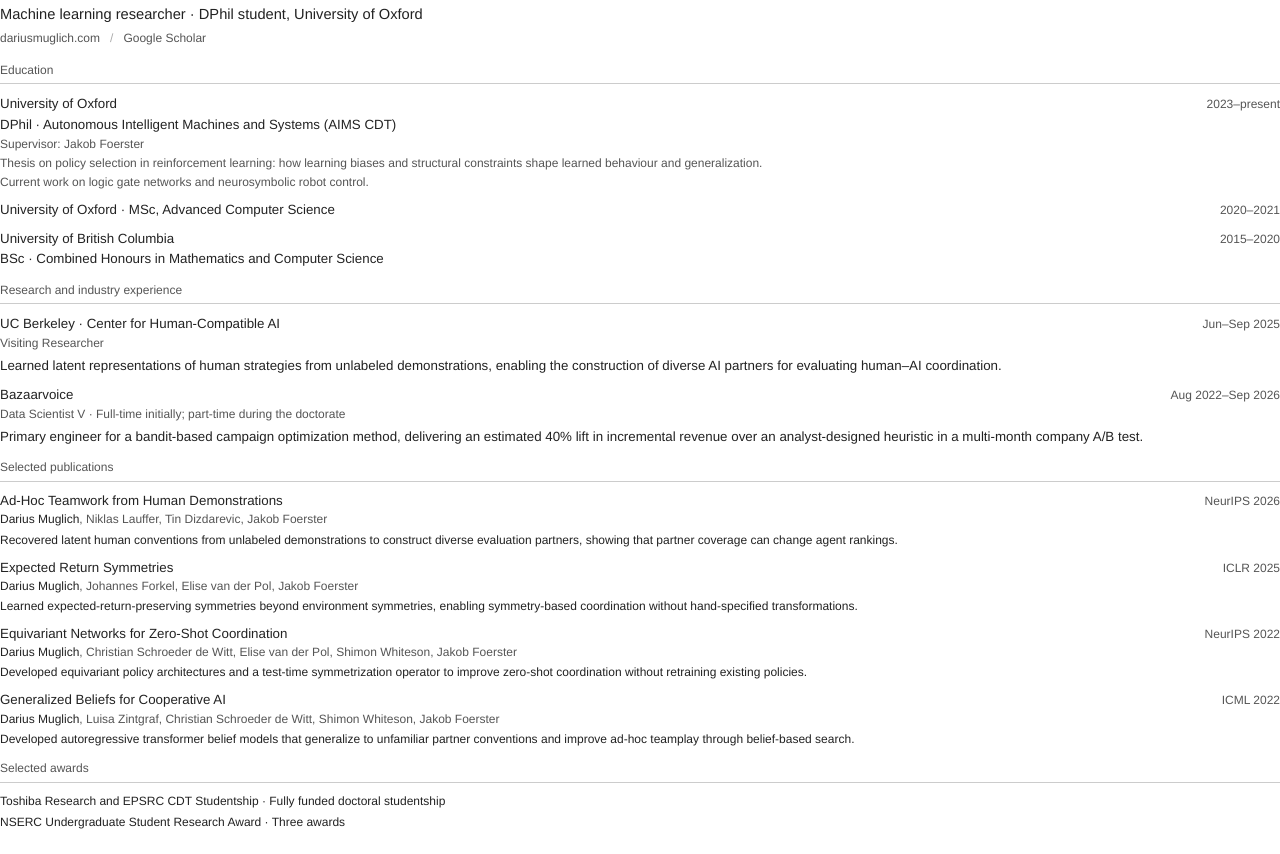
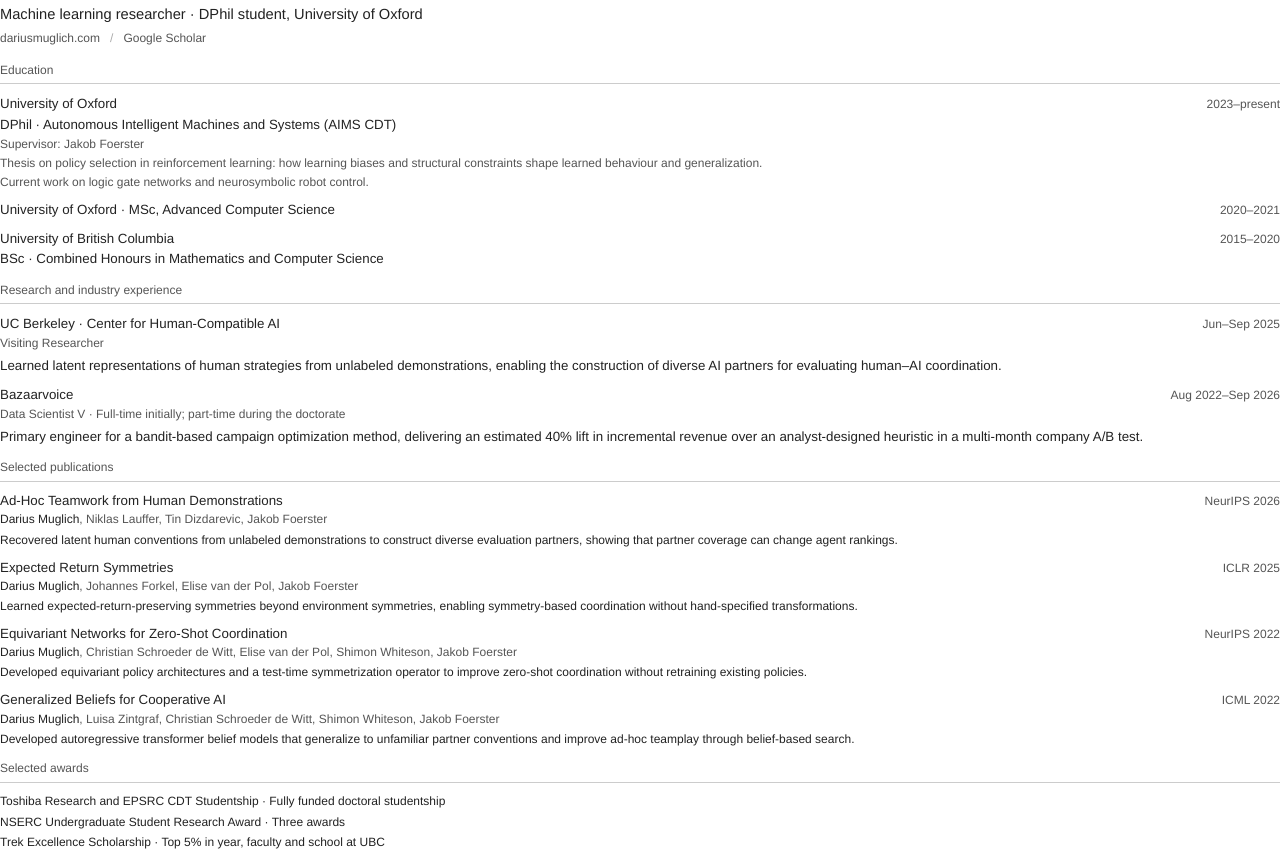
Before and after one commit to gfppoy/gfppoy, a plain HTML site: page documents/cv.html in a window 1280 px wide. Shown: the part 40-894 px from the top of the page. Drawn offline with Linux system fonts and the light colour scheme.

Commit message:
Restore Trek Excellence Scholarship to CV

```diff
--- a/documents/cv.html
+++ b/documents/cv.html
@@ -96,6 +96,7 @@ p { margin: 2pt 0 0; }
 <ul class="awards">
 <li><strong>Toshiba Research and EPSRC CDT Studentship</strong> · Fully funded doctoral studentship</li>
 <li><strong>NSERC Undergraduate Student Research Award</strong> · Three awards</li>
+<li><strong>Trek Excellence Scholarship</strong> · Top 5% in year, faculty and school at UBC</li>
 </ul>
 </section>
 </body>
```
Also changed, not shown: 1 other file.
